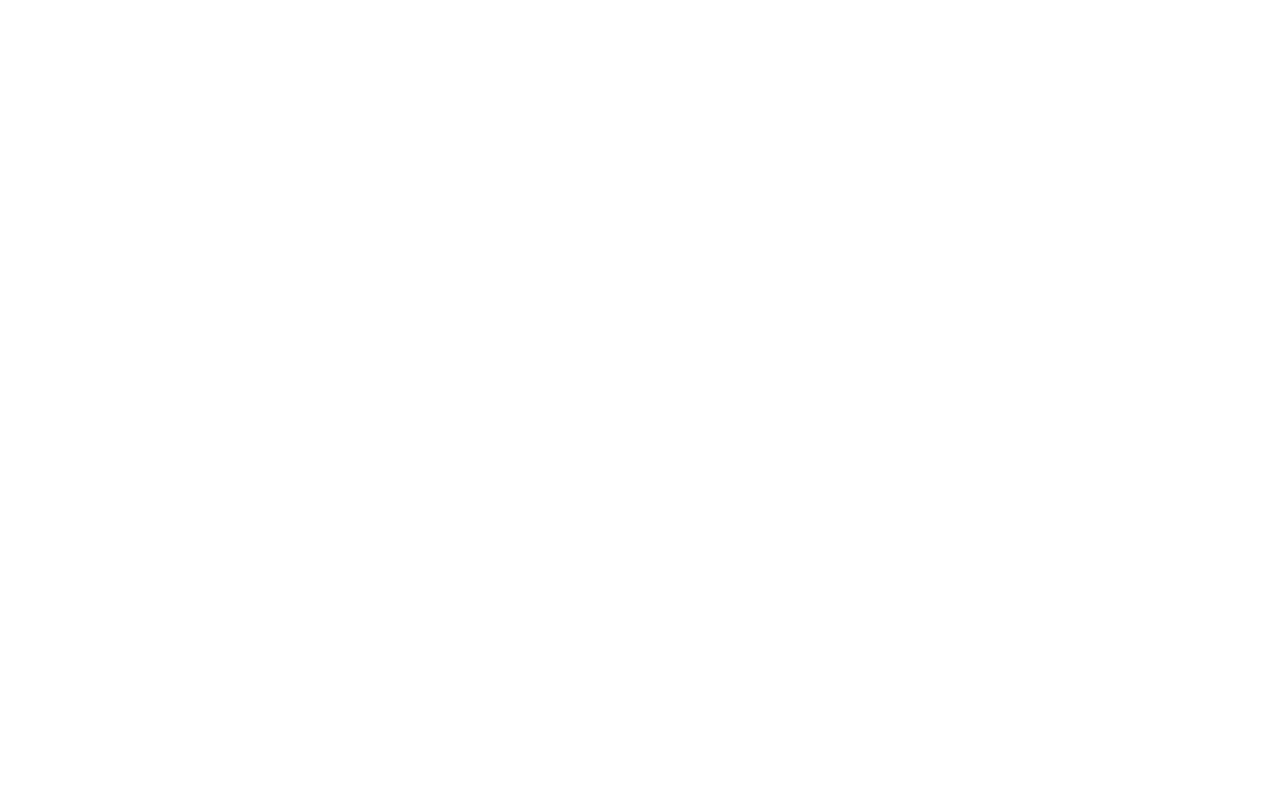
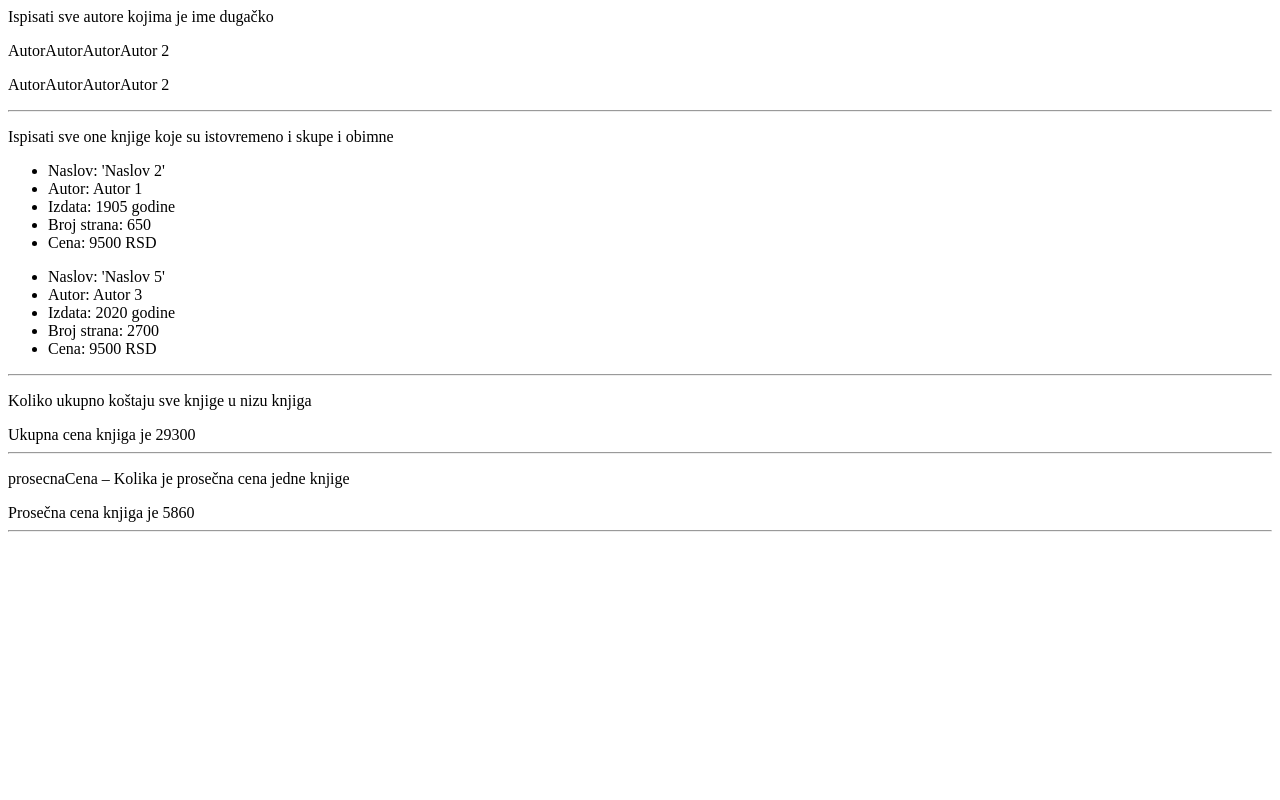
Before and after one commit to itbootcampphp/php-gen5, a PHP site: page /knjiga.php in a window 1280 px wide. Before the commit the page is empty. Run offline with PHP 8.4, Linux system fonts and the light colour scheme.

Commit message:
15_KLASE

```diff
--- a/15_KLASE/KONSTRUKORI/knjiga.php
+++ b/15_KLASE/KONSTRUKORI/knjiga.php
@@ -55,11 +55,11 @@ class Knjiga{
     function stampaj(){
        echo
        "<ul>
-       <li>Naslov:'{$this->getNaslov()}'</li>
-       <li>Autor:{$this->getAutor()}</li>
-       <li>Izdata:{$this->getGodIzdanja()} godine</li>
-       <li>Broj strana:{$this->getBrojStrana()}</li>
-       <li>Cena:{$this->getCena()} RSD</li>
+       <li>Naslov: '{$this->getNaslov()}'</li>
+       <li>Autor: {$this->getAutor()}</li>
+       <li>Izdata: {$this->getGodIzdanja()} godine</li>
+       <li>Broj strana: {$this->getBrojStrana()}</li>
+       <li>Cena: {$this->getCena()} RSD</li>
        </ul>";
     }
 
@@ -67,8 +67,7 @@ class Knjiga{
        $brStr = $this->getBrojStrana();
        if($brStr > 600){
           return true;
-       }
-       else {
+       } else {
           return false;
        }
     }
@@ -77,8 +76,7 @@ class Knjiga{
        $cena = $this->getCena();
        if($cena > 8000){
           return true;
-       }
-       else {
+       } else {
           return false;
        }
     }
@@ -88,10 +86,71 @@ class Knjiga{
        $duzinaImena = strlen($imeAutora);
        if($duzinaImena > 18){
           return true;
-       }
-       else {
+       } else {
           return false;
        }
     }
  }
+
+$k1 = new Knjiga("Naslov 1", "Autor 1", 1900, 100, 8500);
+$k2 = new Knjiga("Naslov 2", "Autor 1", 1905, 650, 9500);
+$k3 = new Knjiga("Naslov 3", "AutorAutorAutorAutor 2", 2009, 300, 800);
+$k4 = new Knjiga("Naslov 4", "AutorAutorAutorAutor 2", 2015, 350, 1000);
+$k5 = new Knjiga("Naslov 5", "Autor 3", 2020, 2700, 9500);
+
+$knjige = array($k1, $k2, $k3, $k4, $k5);
+// for($i=3; $i<count($knjige); $i++){
+//     $k = $knjige[$i];
+// }
+
+//Ispisati sve autore kojima je ime dugačko
+echo "<p>Ispisati sve autore kojima je ime dugačko</p>";
+foreach($knjige as $k){
+    if($k->dugackoIme()){
+        echo "<p>{$k->getAutor()}</p>";
+    }
+}
+echo "<hr>";
+
+//Ispisati sve one knjige koje su istovremeno i skupe i obimne
+echo "<p>Ispisati sve one knjige koje su istovremeno i skupe i obimne</p>";
+foreach($knjige as $k){
+    if($k->skupa() && $k->obimna()){
+        $k->stampaj();
+    }
+}
+echo "<hr>";
+
+//ukupnaCena – Koliko ukupno koštaju sve knjige u nizu knjiga
+echo "<p>Koliko ukupno koštaju sve knjige u nizu knjiga</p>";
+function ukupnaCena($knjige){
+    $ukupno = 0;
+    // for($i=0; $i<count($knjige); $i++){
+    //     $k = $knjige[$i];
+    //     $ukupno += $k->getCena();
+    // }
+    foreach($knjige as $k){
+        $ukupno += $k->getCena();
+    }
+    return $ukupno;
+}
+echo "Ukupna cena knjiga je " . ukupnaCena($knjige);
+echo "<hr>";
+
+//prosecnaCena – Kolika je prosečna cena jedne knjige
+echo "<p>prosecnaCena – Kolika je prosečna cena jedne knjige
+</p>";
+function prosecnaCena($niz){
+    $ukupna = ukupnaCena($niz);
+    $br = count($niz);
+    return $ukupna/$br;
+}
+//echo "Prosečna cena knjiga je " . prosecnaCena(array($k1, $k3, $k5)); //$niz = array(k1, k3, k5)
+echo "Prosečna cena knjiga je " . prosecnaCena($knjige);
+echo "<hr>";
+
+//prosecnaStranica – Kolika je prosečna cena stranice knjige
+
+
+
 ?>
```
